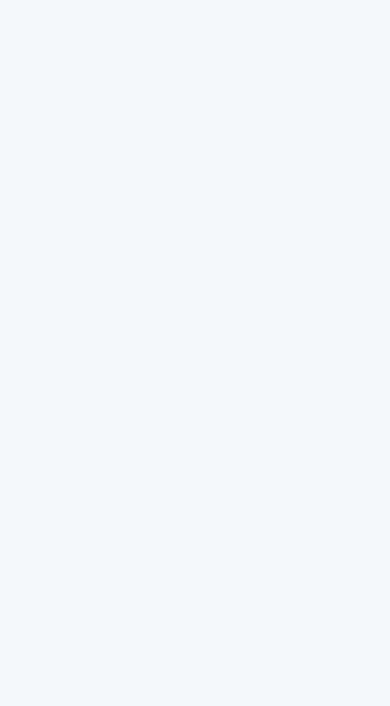
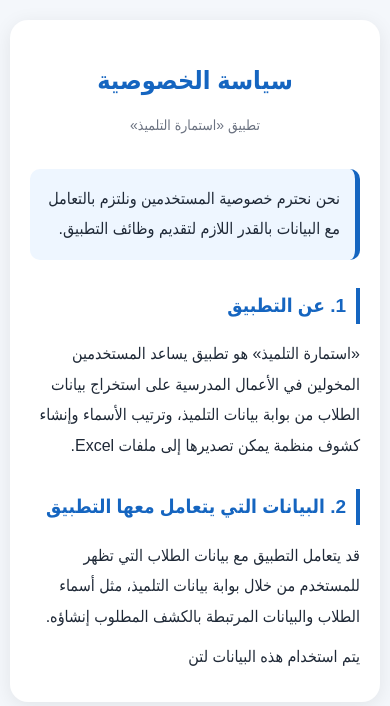
Before and after one commit to ahmedmehanna700/estemara-eltalmeez-privacy, a plain HTML site: page index.html in a window 390 px wide. Drawn offline with Linux system fonts and the light colour scheme.

Commit message:
Enhance footer styles and add responsive design
Added footer styles and responsive design for smaller screens. Updated privacy policy content in Arabic.

```diff
--- a/index.html
+++ b/index.html
@@ -29,7 +29,7 @@
       background: #ffffff;
       border-radius: 18px;
       padding: 30px;
-      box-shadow: 0 4px 20px rgba(0,0,0,0.08);
+      box-shadow: 0 4px 20px rgba(0, 0, 0, 0.08);
     }
 
     h1 {
@@ -78,4 +78,65 @@
       margin: 20px 0;
     }
 
-    .footer
+    .footer {
+      text-align: center;
+      color: #6b7280;
+      margin-top: 30px;
+      font-size: 14px;
+    }
+
+    @media (max-width: 600px) {
+      .container {
+        margin: 10px auto;
+        padding: 10px;
+      }
+
+      .card {
+        padding: 20px;
+      }
+
+      h1 {
+        font-size: 25px;
+      }
+
+      h2 {
+        font-size: 19px;
+      }
+    }
+  </style>
+</head>
+
+<body>
+
+  <div class="container">
+    <div class="card">
+
+      <h1>سياسة الخصوصية</h1>
+
+      <div class="updated">
+        تطبيق «استمارة التلميذ»
+      </div>
+
+      <div class="notice">
+        نحن نحترم خصوصية المستخدمين ونلتزم بالتعامل مع البيانات بالقدر اللازم
+        لتقديم وظائف التطبيق.
+      </div>
+
+      <h2>1. عن التطبيق</h2>
+
+      <p>
+        «استمارة التلميذ» هو تطبيق يساعد المستخدمين المخولين في الأعمال
+        المدرسية على استخراج بيانات الطلاب من بوابة بيانات التلميذ،
+        وترتيب الأسماء وإنشاء كشوف منظمة يمكن تصديرها إلى ملفات Excel.
+      </p>
+
+      <h2>2. البيانات التي يتعامل معها التطبيق</h2>
+
+      <p>
+        قد يتعامل التطبيق مع بيانات الطلاب التي تظهر للمستخدم من خلال
+        بوابة بيانات التلميذ، مثل أسماء الطلاب والبيانات المرتبطة بالكشف
+        المطلوب إنشاؤه.
+      </p>
+
+      <p>
+        يتم استخدام هذه البيانات لتن
```
